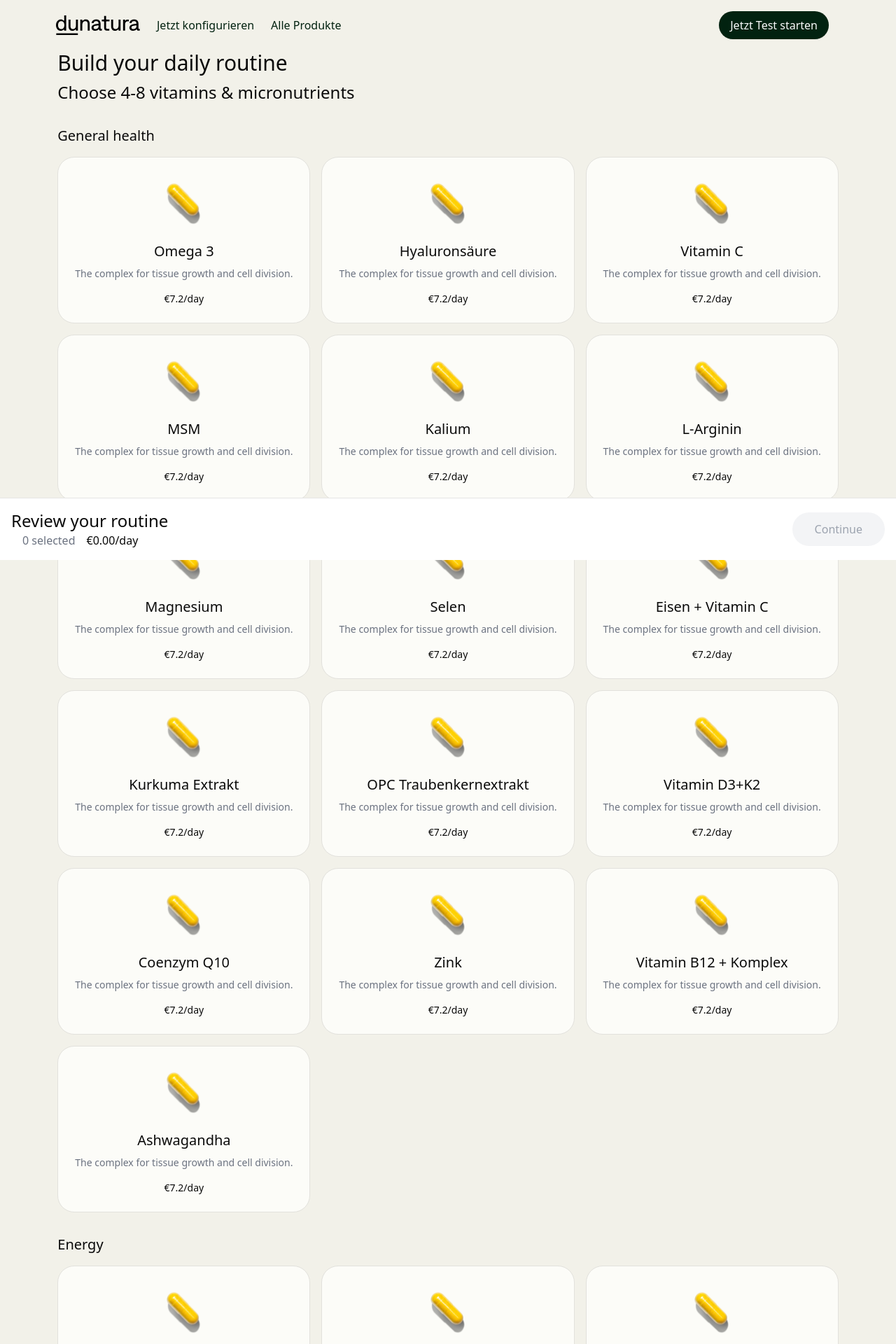
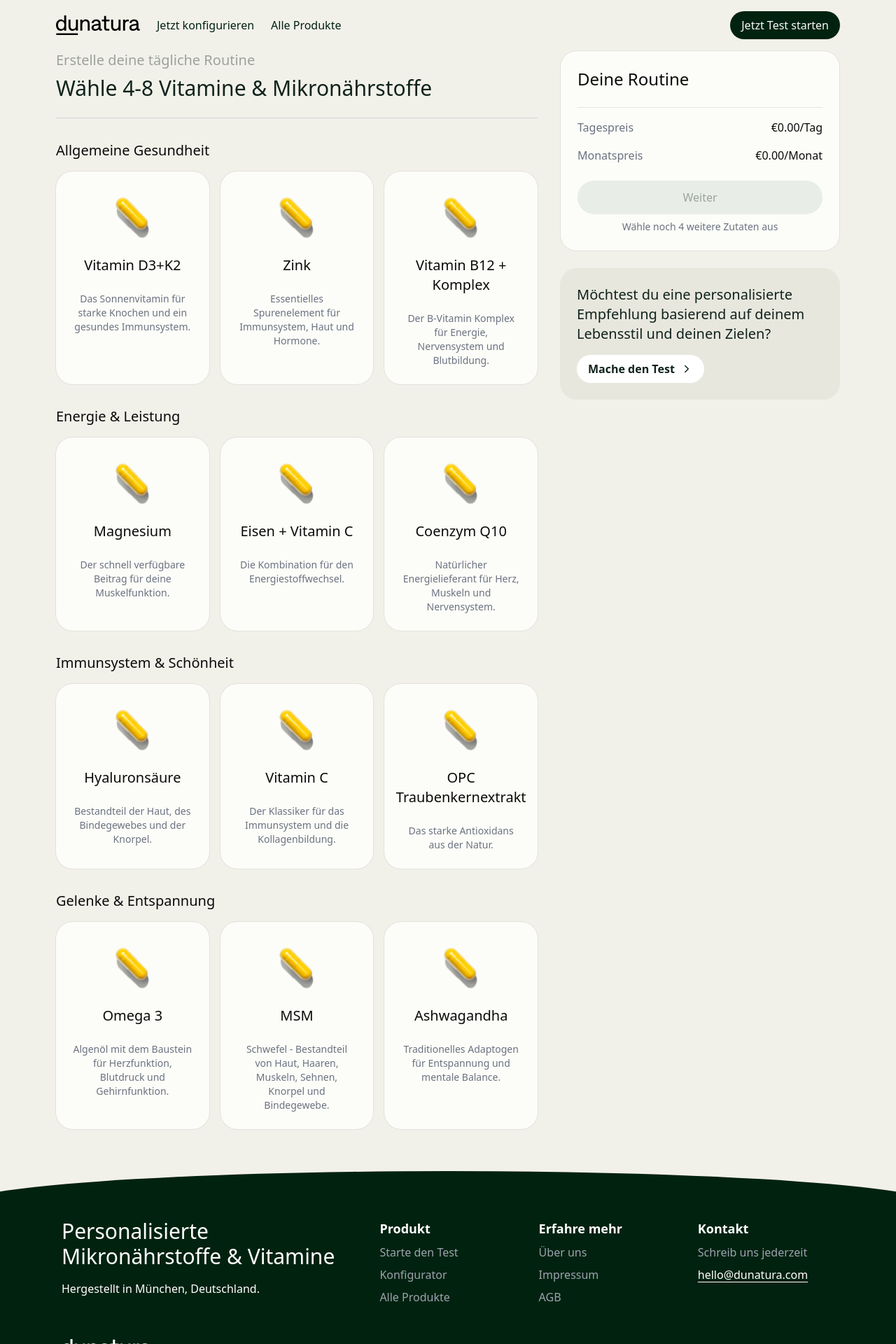
Before and after one commit to manueljenni/dunatura-headless, a Next.js app: page /configure in a window 1280 px wide. Shown: the top 1920 px of the page at 70% size. Built offline with nearby package versions, Linux system fonts and the light colour scheme.

Commit message:
Customizer

```diff
--- a/app/(default)/configure/page.tsx
+++ b/app/(default)/configure/page.tsx
@@ -1,60 +1,19 @@
 "use client";
 
-import { vitaminsArray } from "@/app/questionnaire/types";
+import {
+  vitaminCategories,
+  vitaminsArray,
+  type Vitamin,
+} from "@/app/questionnaire/types";
 import pillOmega from "@/public/images/pills/pill-yellow.png";
+import { ChevronRight } from "lucide-react";
 import Image from "next/image";
 import { useState } from "react";
 
-type Vitamin = {
-  id: string;
-  name: string;
-  price: number;
-  description: string;
-  category: "general" | "energy";
-};
-
-type VitaminCardProps = {
-  vitamin: Vitamin;
-  selected: boolean;
-  onSelect: (vitamin: Vitamin) => void;
-};
-
-function VitaminCard({ vitamin, selected, onSelect }: VitaminCardProps) {
-  return (
-    <div
-      className={`relative p-6 rounded-3xl border cursor-pointer transition-all
-        ${
-          selected ? "border-primary bg-white shadow-sm" : "border-[#E2E1DC] bg-[#FCFCF8]"
-        }`}
-      onClick={() => onSelect(vitamin)}>
-      {selected && (
-        <div className="absolute top-4 right-4">
-          <div className="bg-primary rounded-full p-1">
-            <svg width="16" height="16" viewBox="0 0 24 24" fill="none">
-              <path
-                d="M20 6L9 17L4 12"
-                stroke="white"
-                strokeWidth="2"
-                strokeLinecap="round"
-                strokeLinejoin="round"
-              />
-            </svg>
-          </div>
-        </div>
-      )}
-      <div className="flex flex-col items-center text-center">
-        <Image
-          src={pillOmega}
-          alt={vitamin.name}
-          className="w-20 h-20 object-contain mb-4"
-        />
-        <h3 className="font-medium text-xl mb-2">{vitamin.name}</h3>
-        <p className="text-gray-500 text-sm mb-4">{vitamin.description}</p>
-        <p className="text-sm font-medium">€{vitamin.price}/day</p>
-      </div>
-    </div>
-  );
-}
+const categories = Object.values(vitaminCategories).map((category) => ({
+  ...category,
+  vitamins: vitaminsArray.filter((v) => category.vitaminIds.includes(v.id as never)),
+}));
 
 export default function ConfigurePage() {
   const [selectedVitamins, setSelectedVitamins] = useState<Vitamin[]>([]);
@@ -75,90 +34,146 @@ export default function ConfigurePage() {
     });
   };
 
-  const generalVitamins: Vitamin[] = vitaminsArray.map((v) => ({
-    id: v.id.toString(),
-    name: v.name,
-    price: 7.2,
-    description: "The complex for tissue growth and cell division.",
-    category: "general",
-  }));
-
-  const energyVitamins: Vitamin[] = vitaminsArray.slice(0, 3).map((v) => ({
-    id: `energy-${v.id}`,
-    name: v.name,
-    price: 7.2,
-    description: "The complex for tissue growth and cell division.",
-    category: "energy",
-  }));
-
   const isVitaminSelected = (vitamin: Vitamin) =>
     selectedVitamins.some((v) => v.id === vitamin.id);
 
-  const totalPrice = selectedVitamins.reduce((sum, vitamin) => sum + vitamin.price, 0);
+  const totalPrice = selectedVitamins.reduce((sum, vitamin) => sum + 7.2, 0);
 
   return (
-    <div className="space-y-8 pb-32 max-w-6xl mx-auto">
-      <div>
-        <h1 className="text-3xl font-medium mb-2">Build your daily routine</h1>
-        <h2 className="text-2xl mb-6">Choose 4-8 vitamins & micronutrients</h2>
+    <div className="flex gap-8 max-w-6xl mx-auto pb-8 px-4">
+      <div className="space-y-8 flex-1">
+        <div className="space-y-2">
+          <h1 className="text-[#9CA29E] text-xl font-medium">
+            Erstelle deine tägliche Routine
+          </h1>
+          <h2 className="text-[#0F231C] text-3xl font-medium pb-4">
+            Wähle 4-8 Vitamine & Mikronährstoffe
+          </h2>
+          <hr className="border-t border-gray-300" />
         </div>
 
-      <div>
-        <h3 className="text-xl font-medium mb-4">General health</h3>
+        {categories.map((category) => (
+          <div key={category.id}>
+            <h3 className="text-xl font-medium mb-4">{category.title}</h3>
             <div className="grid grid-cols-1 md:grid-cols-2 lg:grid-cols-3 gap-4">
-          {generalVitamins.map((vitamin) => (
-            <VitaminCard
+              {category.vitamins.map((vitamin) => (
+                <div
                   key={vitamin.id}
-              vitamin={vitamin}
-              selected={isVitaminSelected(vitamin)}
-              onSelect={handleVitaminSelect}
+                  className={`relative p-6 rounded-3xl cursor-pointer transition-all
+                    ${
+                      isVitaminSelected(vitamin)
+                        ? "bg-[#F2F7F3] ring-2 ring-primary"
+                        : "bg-[#FCFCF8] ring-1 ring-[#E2E1DC]"
+                    }`}
+                  onClick={() => handleVitaminSelect(vitamin)}>
+                  {isVitaminSelected(vitamin) && (
+                    <div className="absolute top-4 left-4">
+                      <div className="bg-primary rounded-full p-1">
+                        <svg width="16" height="16" viewBox="0 0 24 24" fill="none">
+                          <path
+                            d="M20 6L9 17L4 12"
+                            stroke="white"
+                            strokeWidth="2"
+                            strokeLinecap="round"
+                            strokeLinejoin="round"
                           />
+                        </svg>
+                      </div>
+                    </div>
+                  )}
+                  <div className="flex flex-col items-center text-center">
+                    <Image
+                      src={pillOmega}
+                      alt={vitamin.name}
+                      className="w-20 h-20 object-contain mb-4"
+                    />
+                    <h3 className="font-medium text-xl mb-6">{vitamin.name}</h3>
+                    <p className="text-gray-500 text-sm">{vitamin.headline}</p>
+                  </div>
+                </div>
               ))}
             </div>
           </div>
+        ))}
+      </div>
 
+      <div className="w-[400px] sticky top-4 h-fit space-y-6">
+        {selectedVitamins.length > 0 && (
+          <div className="bg-[#FCFCF8] rounded-3xl border border-[#E2E1DC] p-6">
+            {selectedVitamins.map((vitamin) => (
+              <div
+                key={vitamin.id}
+                className="flex items-center justify-between py-3 first:pt-0 last:pb-0">
+                <div className="flex items-center gap-3">
+                  <Image
+                    src={pillOmega}
+                    alt={vitamin.name}
+                    className="w-10 h-10 object-contain"
+                  />
                   <div>
-        <h3 className="text-xl font-medium mb-4">Energy</h3>
-        <div className="grid grid-cols-1 md:grid-cols-2 lg:grid-cols-3 gap-4">
-          {energyVitamins.map((vitamin) => (
-            <VitaminCard
-              key={vitamin.id}
-              vitamin={vitamin}
-              selected={isVitaminSelected(vitamin)}
-              onSelect={handleVitaminSelect}
-            />
+                    <p className="font-medium">{vitamin.name}</p>
+                    <p className="text-gray-500 text-sm">€7,20</p>
+                  </div>
+                </div>
+                <div className="flex items-center gap-2">
+                  <button
+                    onClick={() => handleVitaminSelect(vitamin)}
+                    className="w-8 h-8 rounded-full bg-[#F6F6F3] flex items-center justify-center text-gray-600 hover:bg-[#EEEEE9]">
+                    -
+                  </button>
+                  <span className="w-6 text-center">1</span>
+                  <button className="w-8 h-8 rounded-full bg-[#F6F6F3] flex items-center justify-center text-gray-600 hover:bg-[#EEEEE9]">
+                    +
+                  </button>
+                </div>
+              </div>
             ))}
+          </div>
+        )}
+
+        <div className="bg-[#FCFCF8] rounded-3xl border border-[#E2E1DC] p-6 space-y-6">
+          <div>
+            <h4 className="text-2xl font-medium mb-4">Deine Routine</h4>
+          </div>
+
+          <div className="border-t pt-4">
+            <div className="flex justify-between items-center mb-4">
+              <span className="text-gray-500">Tagespreis</span>
+              <span className="font-medium">€{(totalPrice / 28).toFixed(2)}/Tag</span>
+            </div>
+            <div className="flex justify-between items-center mb-6">
+              <span className="text-gray-500">Monatspreis</span>
+              <span className="font-medium">€{totalPrice.toFixed(2)}/Monat</span>
+            </div>
+            <button
+              className={`w-full py-3 rounded-full font-medium transition-all text-center
+                ${
+                  selectedVitamins.length >= 4
+                    ? "bg-primary text-white"
+                    : "bg-background text-[#9CA29E] cursor-not-allowed"
+                }`}
+              disabled={selectedVitamins.length < 4}>
+              Weiter
+            </button>
+            {selectedVitamins.length < 4 && (
+              <p className="text-center text-sm text-gray-500 mt-2">
+                Wähle noch {4 - selectedVitamins.length} weitere Zutaten aus
+              </p>
+            )}
           </div>
         </div>
 
-      <div className="fixed bottom-0 left-0 right-0 bg-white p-4 border-t">
-        <div className="max-w-7xl mx-auto flex justify-between items-center">
-          <div>
-            <h4 className="text-2xl font-medium">Review your routine</h4>
-            <div className="flex gap-4 items-center">
-              <div className="flex -space-x-2">
-                {selectedVitamins.map((vitamin, i) => (
-                  <Image
-                    key={vitamin.id}
-                    src={pillOmega}
-                    alt={vitamin.name}
-                    className="w-8 h-8 object-contain"
+        <div className="bg-[#E8E7DE] rounded-3xl p-6 space-y-4">
+          <h4 className="text-[#0F231C] text-xl font-medium">
+            Möchtest du eine personalisierte Empfehlung basierend auf deinem Lebensstil
+            und deinen Zielen?
+          </h4>
+          <button className="w-fit py-2 px-4 rounded-full bg-white font-semibold text-[#0F231C] text-left flex items-center justify-between group hover:bg-gray-50">
+            <p className="mr-2">Mache den Test</p>
+            <ChevronRight
+              size={18}
+              className="transform transition-transform group-hover:translate-x-1 font-medium"
             />
-                ))}
-              </div>
-              <span className="text-gray-500">{selectedVitamins.length} selected</span>
-              <span className="font-medium">€{totalPrice.toFixed(2)}/day</span>
-            </div>
-          </div>
-          <button
-            className={`px-8 py-3 rounded-full font-medium transition-all
-              ${
-                selectedVitamins.length >= 4
-                  ? "bg-primary text-white"
-                  : "bg-gray-100 text-gray-400 cursor-not-allowed"
-              }`}
-            disabled={selectedVitamins.length < 4}>
-            Continue
           </button>
         </div>
       </div>
--- a/app/questionnaire/types.ts
+++ b/app/questionnaire/types.ts
@@ -178,7 +178,7 @@ export const vitamins = {
     name: "Vitamin D3+K2",
     subtitle: "1.000IE D3 + 200µg K2",
     longTitle: "Vitamin D3 1.000IE + K2 200µg",
-    headline: "Das Sonnenvitamin mit seinem Cofaktor.",
+    headline: "Das Sonnenvitamin für starke Knochen und ein gesundes Immunsystem.",
     shopifyId: "vitamin-d2k3",
     color: "#FBBE5C",
     effects: [
@@ -191,7 +191,7 @@ export const vitamins = {
     name: "Coenzym Q10",
     subtitle: "200mg Q10",
     longTitle: "Coenzym Q10 - 200mg",
-    headline: "Bestandteil aller Zellen, besonders Lunge, Leber und Herz.",
+    headline: "Natürlicher Energielieferant für Herz, Muskeln und Nervensystem.",
     shopifyId: "q10",
     color: "#f4c245",
     effects: [
@@ -204,7 +204,7 @@ export const vitamins = {
     name: "Zink",
     subtitle: "25mg Zink",
     longTitle: "Zink - 25mg",
-    headline: "Das Multitalent für Immunsystem, Haut, Haare und Fingernägel.",
+    headline: "Essentielles Spurenelement für Immunsystem, Haut und Hormone.",
     shopifyId: "zink",
     color: "#C4DAD1",
     effects: [
@@ -217,8 +217,7 @@ export const vitamins = {
     name: "Vitamin B12 + Komplex",
     subtitle: "B12 + Komplex",
     longTitle: "Vitamin B12 250µg + Folat 400µg + Komplex",
-    headline:
-      "Hochdosiertes Vitamin B12 und Folat - ergänzt mit den weiteren B-Vitaminen.",
+    headline: "Der B-Vitamin Komplex für Energie, Nervensystem und Blutbildung.",
     shopifyId: "vitamin-b12-folat",
     color: "#D53140",
     effects: [
@@ -231,7 +230,7 @@ export const vitamins = {
     name: "Ashwagandha",
     subtitle: "mit 25mg Withanoliden",
     longTitle: "Ashwaghandha 500mg reines Wurzelextrakt",
-    headline: "Ashwaghanda",
+    headline: "Traditionelles Adaptogen für Entspannung und mentale Balance.",
     shopifyId: "ashwagandha",
     color: "#AECAE7",
     effects: [
@@ -240,6 +239,8 @@ export const vitamins = {
     ],
   },
 } as const;
+
+export type Vitamin = (typeof vitamins)[keyof typeof vitamins];
 
 export const vitaminsArray = Object.keys(vitamins).map((id: any) => {
   return vitamins[id as keyof typeof vitamins];
@@ -883,3 +884,32 @@ export const healthGoalIcons = {
 } as const;
 
 export type HealthGoal = keyof typeof healthGoalIcons;
+
+export const vitaminCategories = {
+  GENERAL: {
+    id: "general",
+    title: "Allgemeine Gesundheit",
+    vitaminIds: [vitamins.VIT_D3_K2.id, vitamins.VIT_B12_KOMPLEX.id, vitamins.ZINK.id],
+  },
+  ENERGY: {
+    id: "energy",
+    title: "Energie & Leistung",
+    vitaminIds: [vitamins.COENZYM_Q10.id, vitamins.EISEN_VIT_C.id, vitamins.MAGNESIUM.id],
+  },
+  IMMUNITY_BEAUTY: {
+    id: "immunity_beauty",
+    title: "Immunsystem & Schönheit",
+    vitaminIds: [
+      vitamins.VIT_C.id,
+      vitamins.HYALURONSAURE.id,
+      vitamins.OPC_TRAUBENKERNEXTKRAKT.id,
+    ],
+  },
+  JOINTS_RELAX: {
+    id: "joints_relax",
+    title: "Gelenke & Entspannung",
+    vitaminIds: [vitamins.MSM.id, vitamins.OMEGA_3.id, vitamins.ASHWAGANDHA.id],
+  },
+} as const;
+
+export type VitaminCategory = (typeof vitaminCategories)[keyof typeof vitaminCategories];
--- a/components/Footer.tsx
+++ b/components/Footer.tsx
@@ -7,8 +7,8 @@ import { usePathname } from "next/navigation";
 export default function Footer() {
   const pathname = usePathname();
   const isProductsRoute = pathname.startsWith("/products");
-  const bgColor = isProductsRoute ? "#F2F1E9" : "#fbfcf8";
-
+  const isConfigureRoute = pathname.startsWith("/configure");
+  const bgColor = isProductsRoute || isConfigureRoute ? "#F2F1E9" : "#fbfcf8";
   return (
     <div className="relative overflow-hidden">
       <div
--- a/components/Header.tsx
+++ b/components/Header.tsx
@@ -34,7 +34,7 @@ export default function Header() {
             <Link href="/products">Alle Produkte</Link>
           </div>
         </div>
-        <div className="flex items-center gap-4">
+        <div className="flex items-center">
           <Link href="/" className="hidden lg:inline-block">
             <Link href="/questionnaire">
               <Button asChild variant="pill" size={"pill-lg"}>
```
Lines whose indentation alone changed are shown as unchanged.
